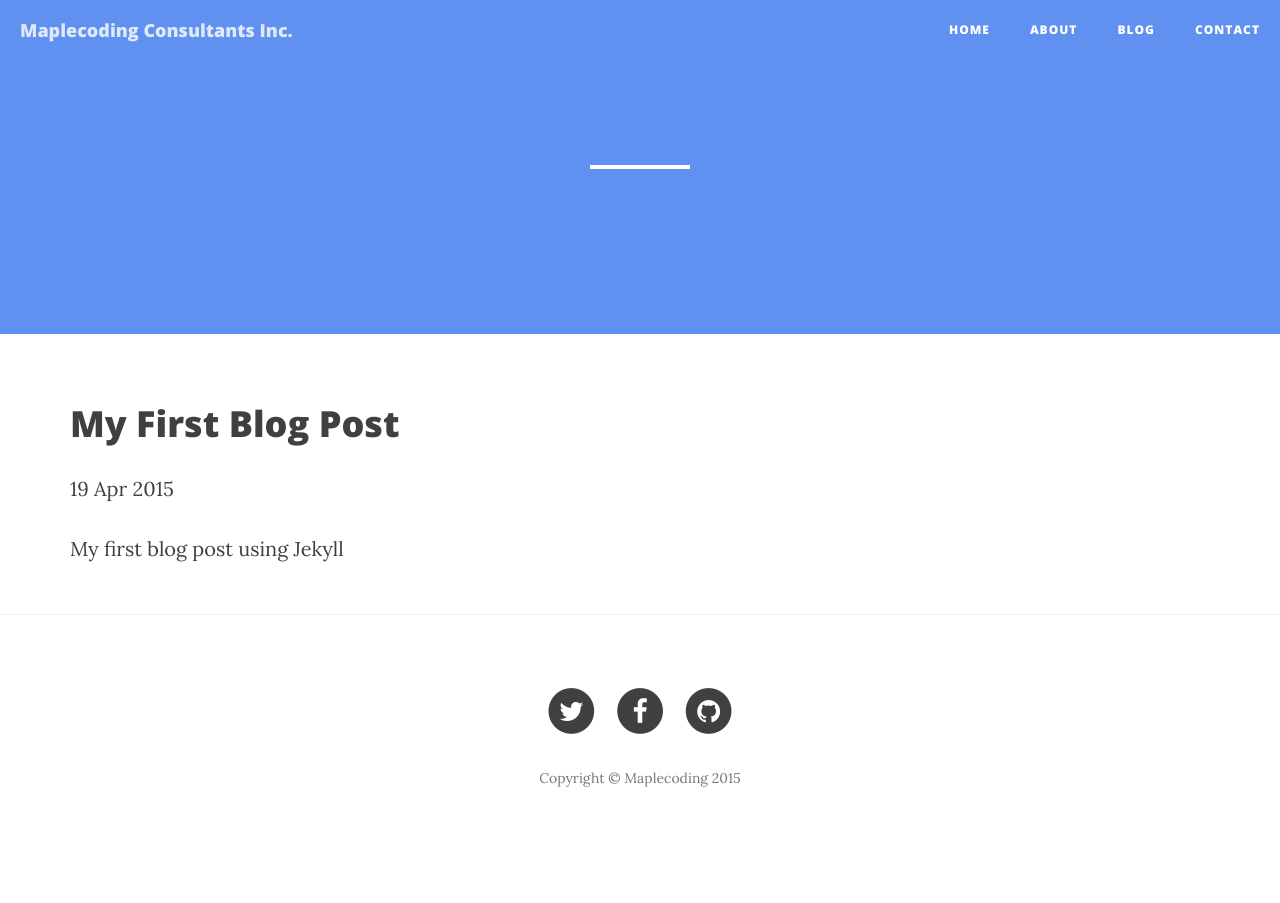
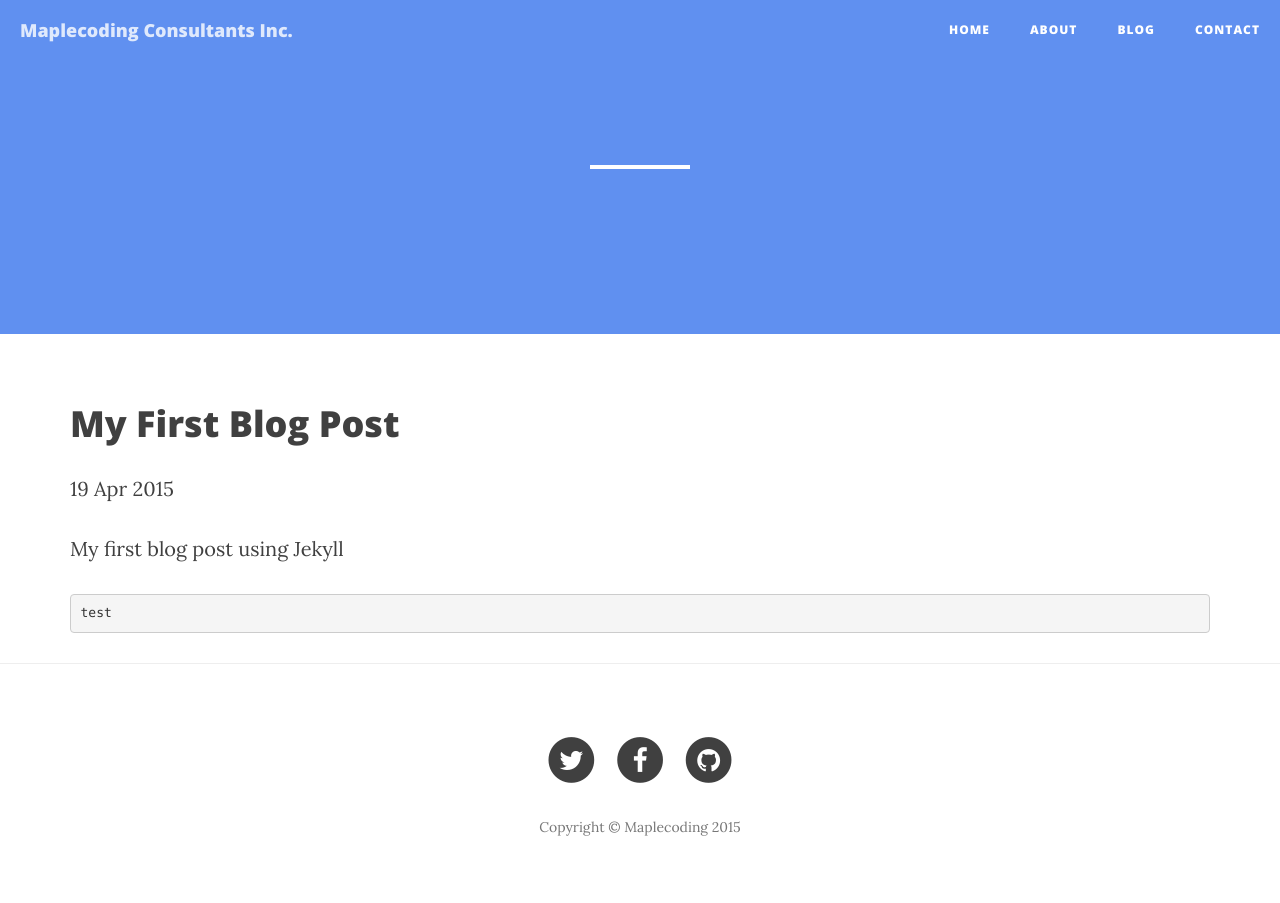
Before and after one commit to shawinder/shawinder.github.io, a Jekyll site: the page built from _posts/2015-04-19-my-first-blog-post.md, in a window 1280 px wide. Built offline with Jekyll 4.4.1, drawn with Linux system fonts in a browser that asks for light colours; nearby versions of some CDN libraries.

Commit message:
Update 2015-04-19-my-first-blog-post.md

```diff
--- a/_posts/2015-04-19-my-first-blog-post.md
+++ b/_posts/2015-04-19-my-first-blog-post.md
@@ -5,3 +5,5 @@ date: 2015-04-19
 ---
 
 My first blog post using Jekyll
+
+<pre><code class="html"><html><body>test</body></html></code></pre>
```
